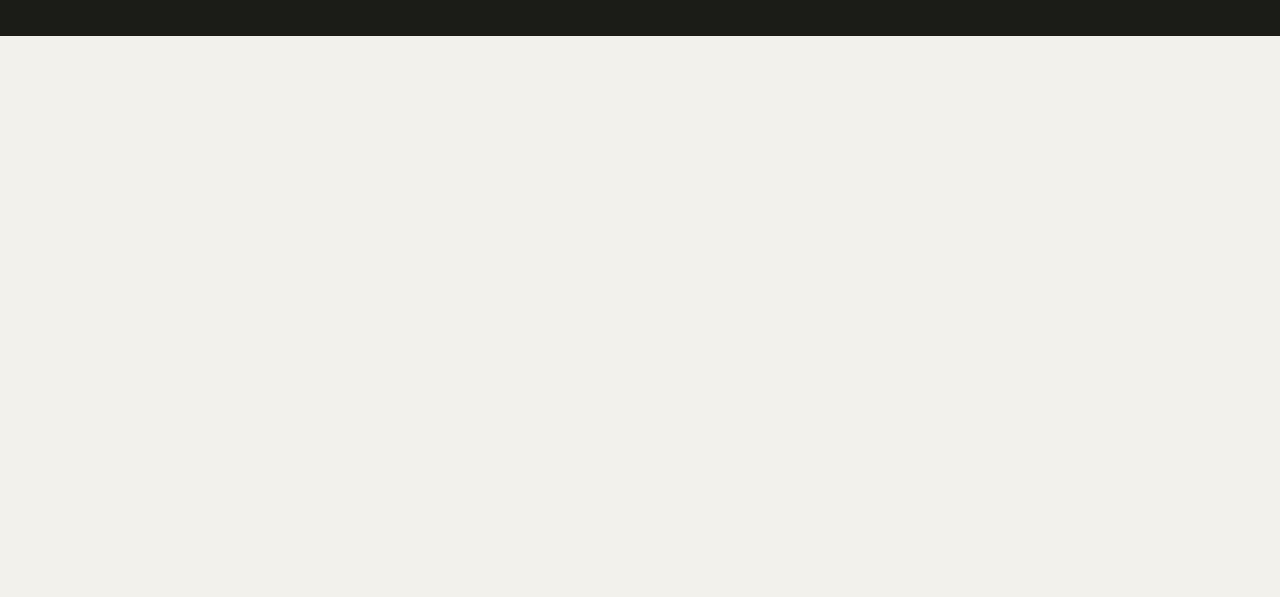
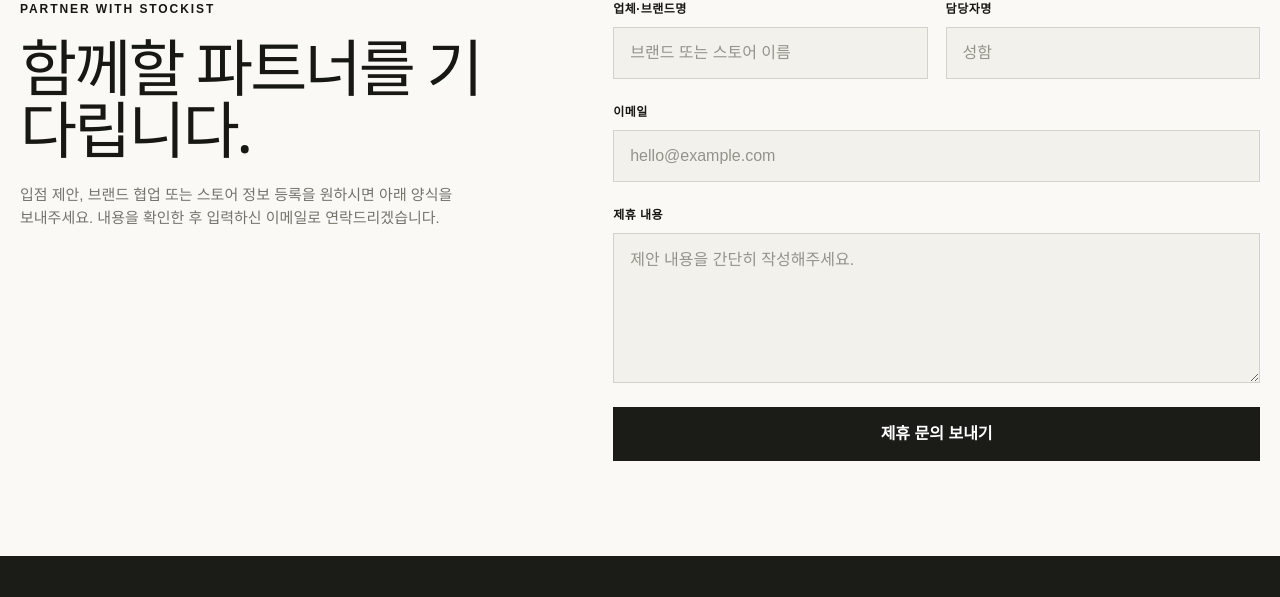
Before and after one commit to yha4379-lab/storefinder, a plain HTML site: page index.html in a window 1280 px wide. Shown: the part 1385-1982 px from the top of the page. Before the commit the page ends 1421 px from the top, so only its background shows below. Drawn offline with Linux system fonts and the light colour scheme.

Commit message:
Add Formspree partnership inquiry form

```diff
--- a/index.html
+++ b/index.html
@@ -565,6 +565,105 @@
       font-size: 12px;
     }
 
+    .partnership-section {
+      padding: 95px 0;
+      border-top: 1px solid var(--line);
+      background: var(--surface);
+    }
+
+    .partnership-layout {
+      display: grid;
+      grid-template-columns: minmax(0, 0.85fr) minmax(440px, 1.15fr);
+      gap: clamp(60px, 9vw, 130px);
+      align-items: start;
+    }
+
+    .partnership-copy .section-title {
+      max-width: 500px;
+      margin-bottom: 24px;
+    }
+
+    .partnership-copy p {
+      max-width: 450px;
+      color: var(--muted);
+      font-size: 15px;
+    }
+
+    .partnership-form {
+      display: grid;
+      grid-template-columns: repeat(2, minmax(0, 1fr));
+      gap: 24px 18px;
+    }
+
+    .form-field {
+      display: flex;
+      flex-direction: column;
+      gap: 9px;
+    }
+
+    .form-field.full-width {
+      grid-column: 1 / -1;
+    }
+
+    .form-field label {
+      font-size: 12px;
+      font-weight: 700;
+      letter-spacing: 0.04em;
+    }
+
+    .form-field input,
+    .form-field textarea {
+      width: 100%;
+      border: 1px solid var(--line);
+      border-radius: 0;
+      background: var(--background);
+      color: var(--text);
+      font: inherit;
+      outline: none;
+      transition: border-color 160ms ease;
+    }
+
+    .form-field input {
+      min-height: 52px;
+      padding: 0 16px;
+    }
+
+    .form-field textarea {
+      min-height: 150px;
+      padding: 14px 16px;
+      resize: vertical;
+    }
+
+    .form-field input:focus,
+    .form-field textarea:focus {
+      border-color: var(--text);
+    }
+
+    .form-field input::placeholder,
+    .form-field textarea::placeholder {
+      color: var(--muted);
+      opacity: 0.75;
+    }
+
+    .partnership-submit {
+      min-height: 54px;
+      grid-column: 1 / -1;
+      border: 1px solid var(--active-bg);
+      background: var(--active-bg);
+      color: var(--active-text);
+      font-weight: 700;
+      transition: opacity 160ms ease;
+    }
+
+    .partnership-submit:hover {
+      opacity: 0.78;
+    }
+
+    .partnership-submit:focus-visible {
+      outline: 2px solid var(--text);
+      outline-offset: 3px;
+    }
+
     .footer {
       padding: 45px 0;
       background: var(--dark);
@@ -623,6 +722,11 @@
       .stores-top {
         align-items: flex-start;
         flex-direction: column;
+      }
+
+      .partnership-layout {
+        grid-template-columns: 1fr;
+        gap: 45px;
       }
 
       .search-input {
@@ -714,6 +818,19 @@
       .footer-inner {
         flex-direction: column;
       }
+
+      .partnership-section {
+        padding: 70px 0;
+      }
+
+      .partnership-form {
+        grid-template-columns: 1fr;
+      }
+
+      .form-field.full-width,
+      .partnership-submit {
+        grid-column: auto;
+      }
     }
   </style>
 </head>
@@ -727,7 +844,7 @@
         <a href="#stores">Stores</a>
         <a href="#">Brands</a>
         <a href="#cities">Cities</a>
-        <a href="#">Guides</a>
+        <a href="#partner">Partner</a>
         <a href="#">My Lists</a>
       </nav>
 
@@ -895,6 +1012,74 @@
           브랜드 정보는 일반적인 참고 정보이며 실시간 재고를 의미하지 않습니다.
           방문 전 해당 스토어에 현재 취급 여부를 확인해주세요.
         </p>
+      </div>
+    </section>
+
+    <section class="partnership-section" id="partner">
+      <div class="container partnership-layout">
+        <div class="partnership-copy">
+          <div class="eyebrow">Partner with Stockist</div>
+          <h2 class="section-title">함께할 파트너를 기다립니다.</h2>
+          <p>
+            입점 제안, 브랜드 협업 또는 스토어 정보 등록을 원하시면 아래 양식을
+            보내주세요. 내용을 확인한 후 입력하신 이메일로 연락드리겠습니다.
+          </p>
+        </div>
+
+        <form
+          class="partnership-form"
+          action="https://formspree.io/f/mlgqwobw"
+          method="POST"
+        >
+          <input type="hidden" name="_subject" value="Stockist 제휴 문의" />
+
+          <div class="form-field">
+            <label for="partnerCompany">업체·브랜드명</label>
+            <input
+              id="partnerCompany"
+              name="company"
+              type="text"
+              placeholder="브랜드 또는 스토어 이름"
+              required
+            />
+          </div>
+
+          <div class="form-field">
+            <label for="partnerName">담당자명</label>
+            <input
+              id="partnerName"
+              name="name"
+              type="text"
+              placeholder="성함"
+              autocomplete="name"
+              required
+            />
+          </div>
+
+          <div class="form-field full-width">
+            <label for="partnerEmail">이메일</label>
+            <input
+              id="partnerEmail"
+              name="email"
+              type="email"
+              placeholder="hello@example.com"
+              autocomplete="email"
+              required
+            />
+          </div>
+
+          <div class="form-field full-width">
+            <label for="partnerMessage">제휴 내용</label>
+            <textarea
+              id="partnerMessage"
+              name="message"
+              placeholder="제안 내용을 간단히 작성해주세요."
+              required
+            ></textarea>
+          </div>
+
+          <button class="partnership-submit" type="submit">제휴 문의 보내기</button>
+        </form>
       </div>
     </section>
   </main>
```
